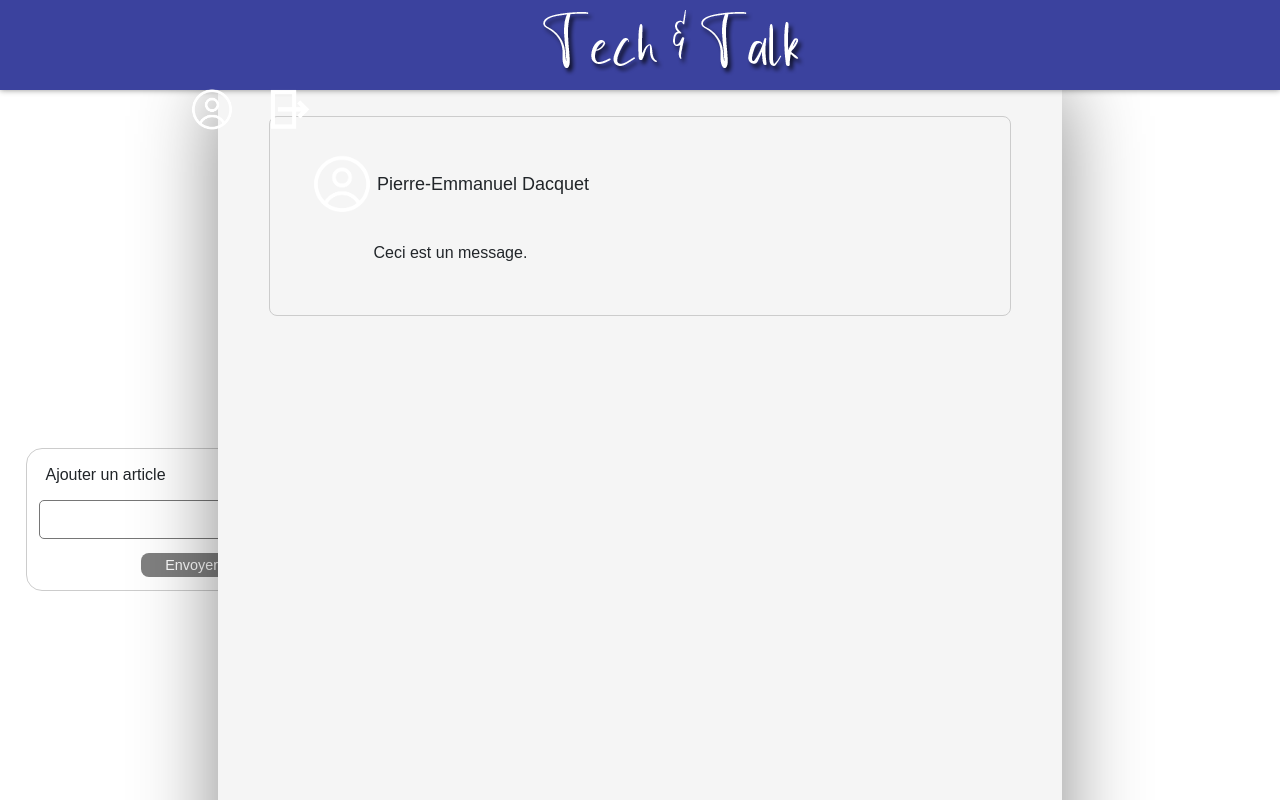
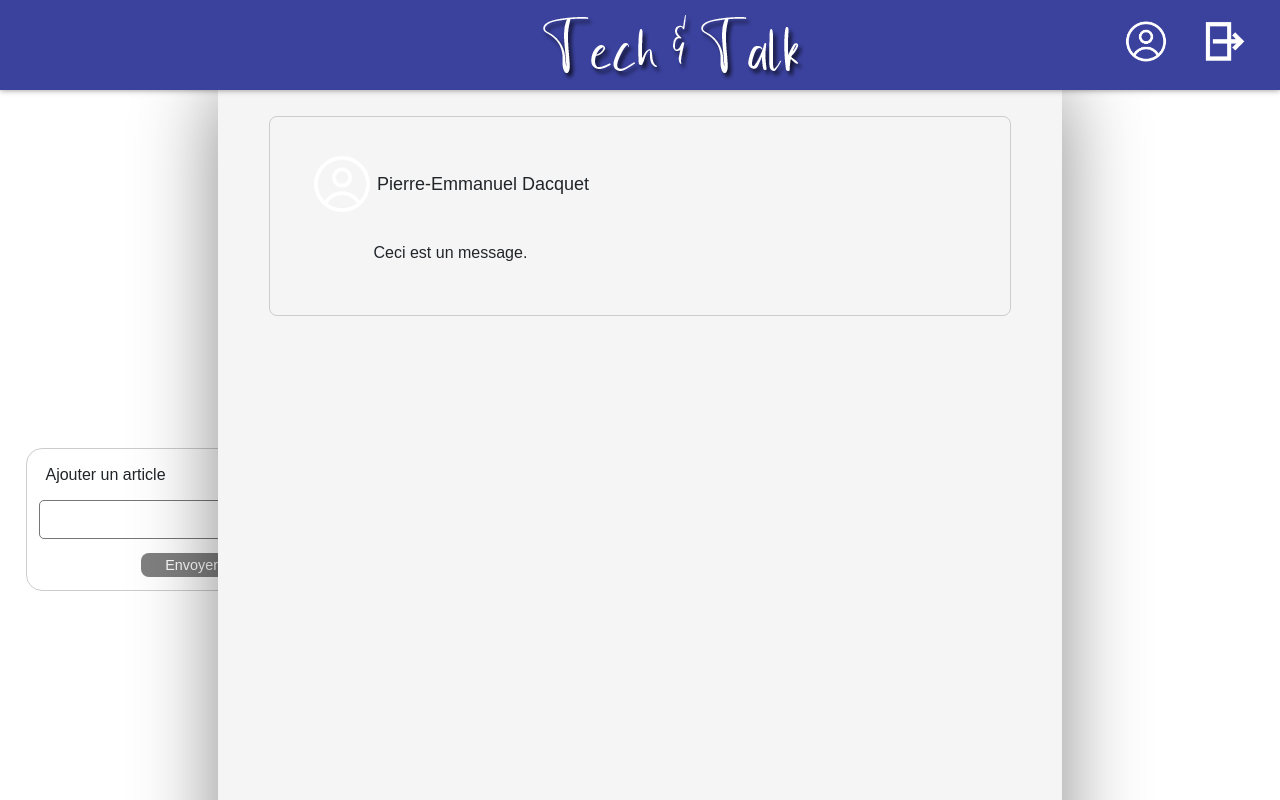
Before and after one commit to Hashiix/Front-end-Project-T-C, an Angular app: page /home in a window 1280 px wide. Built offline with nearby package versions, Linux system fonts and the light colour scheme; sample sign-in values are in the browser's storage.

Commit message:
Profile Minor Fixes

```diff
--- a/src/app/modules/home-online/home-online.component.css
+++ b/src/app/modules/home-online/home-online.component.css
@@ -11,10 +11,6 @@ header {
   z-index: 1;
   position: fixed;
   box-shadow: 0px 0px 6px 0px rgba(0,0,0,0.45);
-<<<<<<< HEAD
-=======
-
->>>>>>> d0012042b35b46bc219df800d3e577f05501ceaa
   display: flex;
   justify-content: space-between;
   align-items: center;
```
